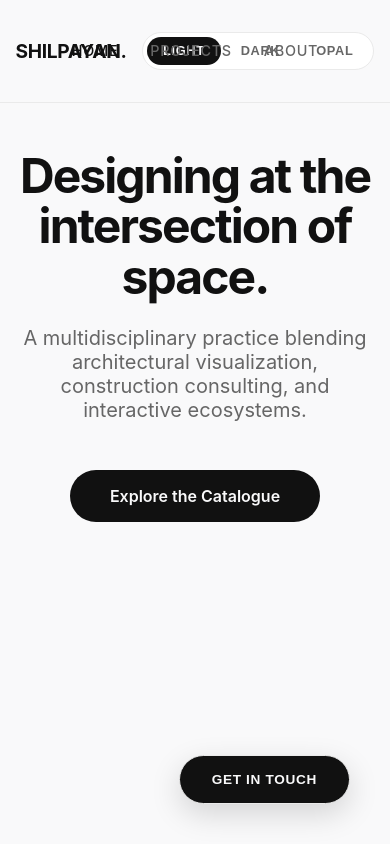
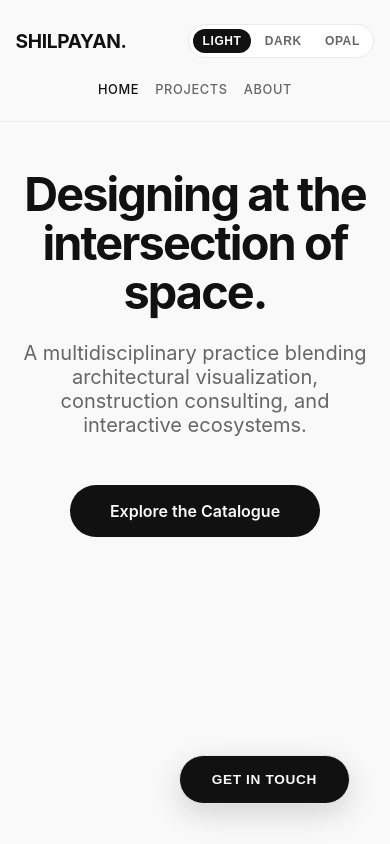
Before and after one commit to j-soren/shilpayan-portfolio, a website built with Vite: page index.html in a window 390 px wide. Built offline with nearby package versions, Linux system fonts and the light colour scheme.

Commit message:
Updated style css for small screen

```diff
--- a/style.css
+++ b/style.css
@@ -549,3 +549,51 @@ main {
 .close-contact:hover {
     color: var(--text-main);
 }
+/* ==========================================
+   MOBILE RESPONSIVE FIXES
+   ========================================== */
+@media (max-width: 768px) {
+
+    /* Allow the navigation bar to wrap elements to a new line */
+    nav {
+        flex-wrap: wrap;
+        padding: 1.5rem 4vw;
+        gap: 1rem;
+    }
+
+    /* Remove the absolute centering and push links to the bottom row */
+    .nav-center {
+        position: relative;
+        left: 0;
+        transform: none;
+        width: 100%;
+        justify-content: center;
+        order: 3;
+        /* Forces the links to sit below the logo and theme toggle */
+        padding-top: 0.5rem;
+        gap: 1.5rem;
+        /* Slightly tighter spacing for mobile screens */
+    }
+
+    /* Slightly scale down the theme buttons for mobile */
+    .theme-btn {
+        padding: 0.3rem 0.6rem;
+        font-size: 0.75rem;
+    }
+
+    /* Scale down the massive hero text on the Home page */
+    main h1 {
+        font-size: clamp(2.5rem, 12vw, 4rem);
+    }
+}
+
+/* Fix for even smaller phones */
+@media (max-width: 480px) {
+    .nav-center {
+        gap: 1rem;
+    }
+
+    .nav-center a {
+        font-size: 0.8rem;
+    }
+}
```
